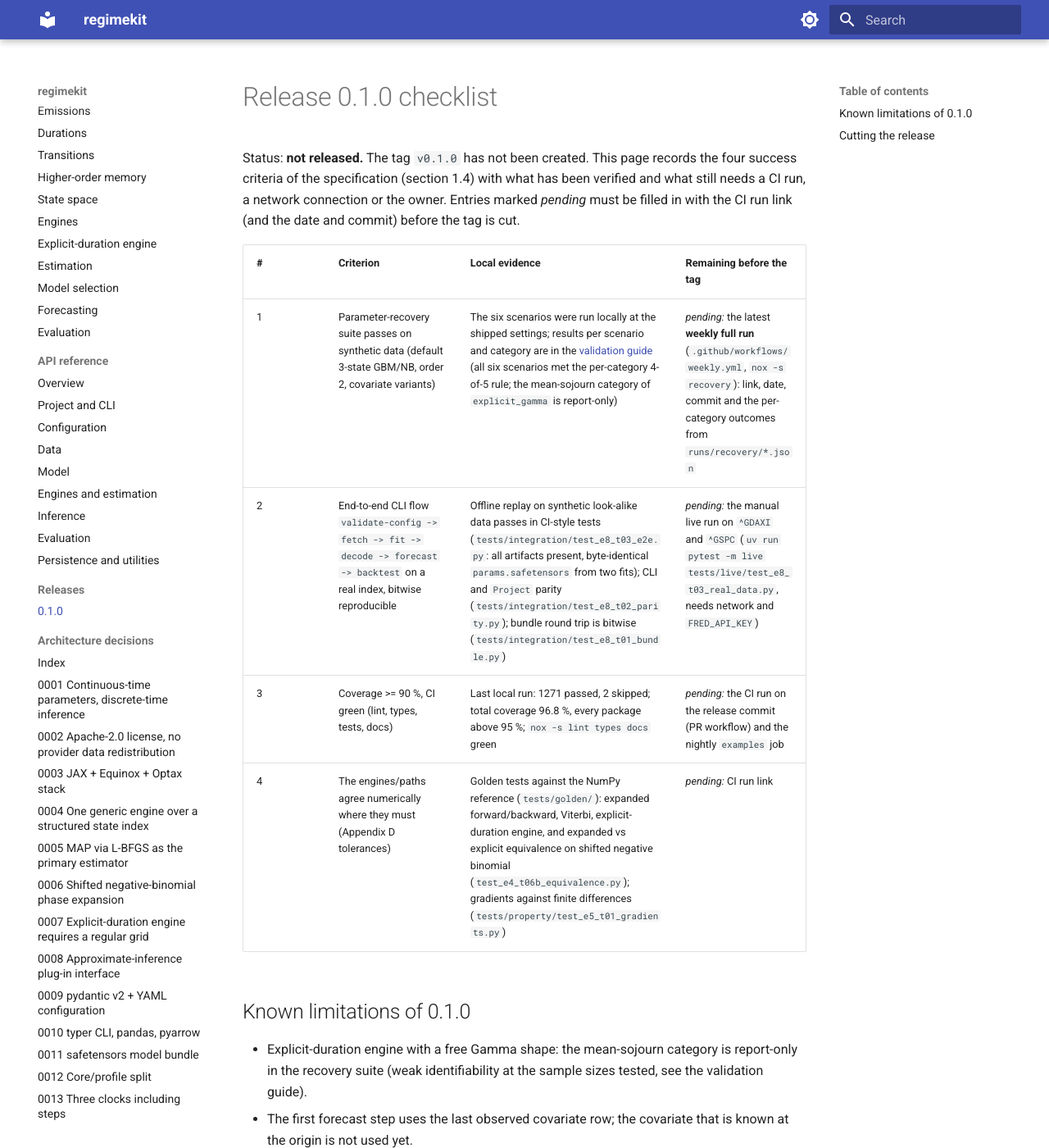
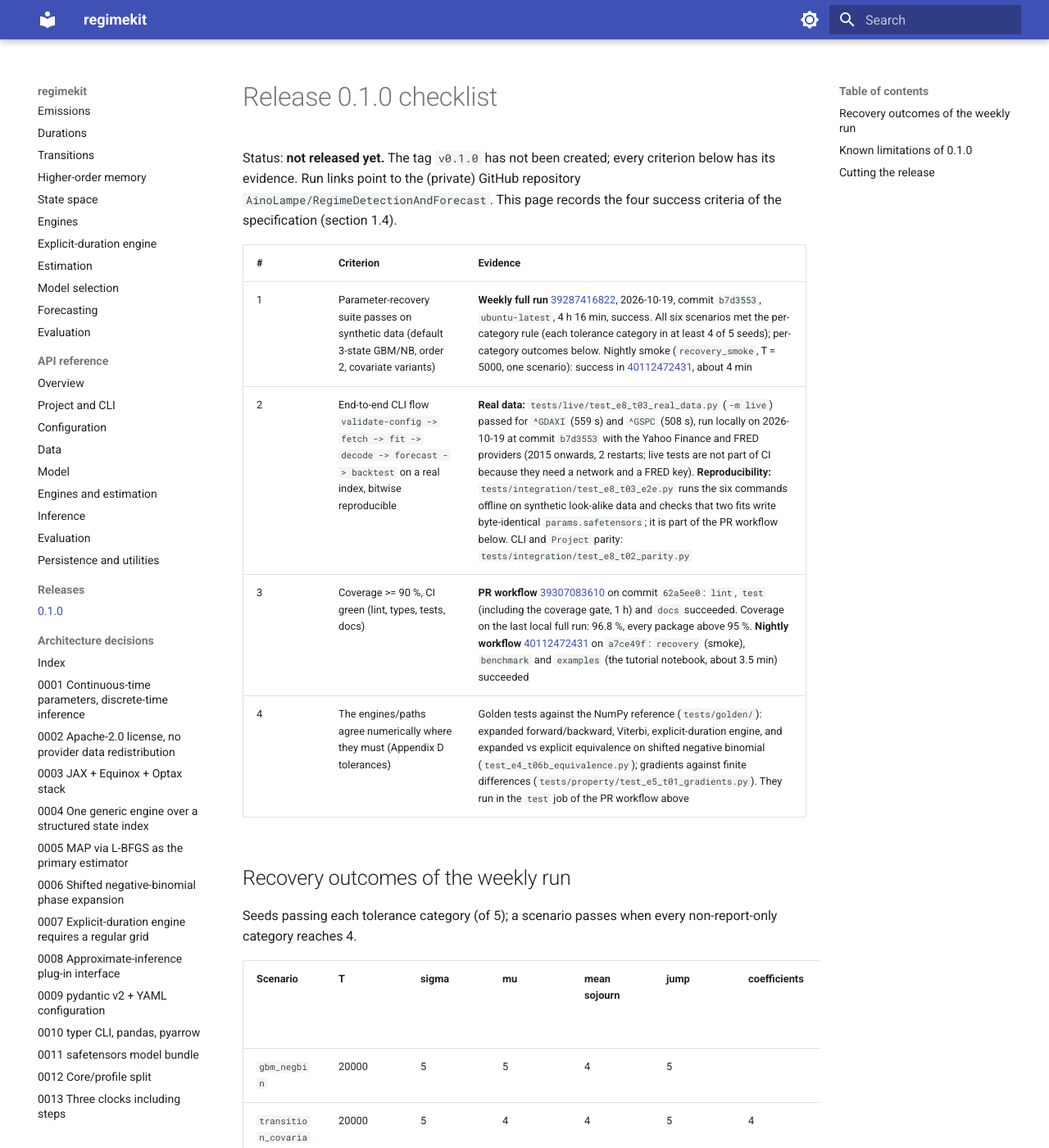
Before and after one commit to AinoLampe/RegimeDetectionAndForecast, an MkDocs documentation site: the page built from docs/releases/0.1.0.md, in a window 1280 px wide and 1400 px high. Shown: the whole window at 82% size. Built offline with MkDocs 1.6.1 and Material for MkDocs 9.7.7, drawn with Linux system fonts in a browser that asks for light colours; some of the changed text lies outside the part shown.

Commit message:
docs(release): fill the 0.1.0 checklist with the CI run evidence
Weekly full recovery run 39287416822 (all six scenarios), PR workflow 39307083610, nightly 40112472431, live
^GDAXI/^GSPC run. The tag v0.1.0 is not created.
Deviations: none.

Co-Authored-By: Claude Sonnet 5.5 <noreply@anthropic.com>

```diff
--- a/docs/releases/0.1.0.md
+++ b/docs/releases/0.1.0.md
@@ -1,16 +1,30 @@
 # Release 0.1.0 checklist
 
-Status: **not released.** The tag `v0.1.0` has not been created. This page records the four success
-criteria of the specification (section 1.4) with what has been verified and what still needs a CI run, a
-network connection or the owner. Entries marked *pending* must be filled in with the CI run link (and the
-date and commit) before the tag is cut.
+Status: **not released yet.** The tag `v0.1.0` has not been created; every criterion below has its evidence.
+Run links point to the (private) GitHub repository `AinoLampe/RegimeDetectionAndForecast`. This page records
+the four success criteria of the specification (section 1.4).
 
-| # | Criterion | Local evidence | Remaining before the tag |
-|---|---|---|---|
-| 1 | Parameter-recovery suite passes on synthetic data (default 3-state GBM/NB, order 2, covariate variants) | The six scenarios were run locally at the shipped settings; results per scenario and category are in the [validation guide](../guide/validation.md) (all six scenarios met the per-category 4-of-5 rule; the mean-sojourn category of `explicit_gamma` is report-only) | *pending:* the latest **weekly full run** (`.github/workflows/weekly.yml`, `nox -s recovery`): link, date, commit and the per-category outcomes from `runs/recovery/*.json` |
-| 2 | End-to-end CLI flow `validate-config -> fetch -> fit -> decode -> forecast -> backtest` on a real index, bitwise reproducible | Offline replay on synthetic look-alike data passes in CI-style tests (`tests/integration/test_e8_t03_e2e.py`: all artifacts present, byte-identical `params.safetensors` from two fits); CLI and `Project` parity (`tests/integration/test_e8_t02_parity.py`); bundle round trip is bitwise (`tests/integration/test_e8_t01_bundle.py`) | *pending:* the manual live run on `^GDAXI` and `^GSPC` (`uv run pytest -m live tests/live/test_e8_t03_real_data.py`, needs network and `FRED_API_KEY`) |
-| 3 | Coverage >= 90 %, CI green (lint, types, tests, docs) | Last local run: 1271 passed, 2 skipped; total coverage 96.8 %, every package above 95 %; `nox -s lint types docs` green | *pending:* the CI run on the release commit (PR workflow) and the nightly `examples` job |
-| 4 | The engines/paths agree numerically where they must (Appendix D tolerances) | Golden tests against the NumPy reference (`tests/golden/`): expanded forward/backward, Viterbi, explicit-duration engine, and expanded vs explicit equivalence on shifted negative binomial (`test_e4_t06b_equivalence.py`); gradients against finite differences (`tests/property/test_e5_t01_gradients.py`) | *pending:* CI run link |
+| # | Criterion | Evidence |
+|---|---|---|
+| 1 | Parameter-recovery suite passes on synthetic data (default 3-state GBM/NB, order 2, covariate variants) | **Weekly full run** [39287416822](https://github.com/AinoLampe/RegimeDetectionAndForecast/actions/runs/39287416822), 2026-10-19, commit `b7d3553`, `ubuntu-latest`, 4 h 16 min, success. All six scenarios met the per-category rule (each tolerance category in at least 4 of 5 seeds); per-category outcomes below. Nightly smoke (`recovery_smoke`, T = 5000, one scenario): success in [40112472431](https://github.com/AinoLampe/RegimeDetectionAndForecast/actions/runs/40112472431), about 4 min |
+| 2 | End-to-end CLI flow `validate-config -> fetch -> fit -> decode -> forecast -> backtest` on a real index, bitwise reproducible | **Real data:** `tests/live/test_e8_t03_real_data.py` (`-m live`) passed for `^GDAXI` (559 s) and `^GSPC` (508 s), run locally on 2026-10-19 at commit `b7d3553` with the Yahoo Finance and FRED providers (2015 onwards, 2 restarts; live tests are not part of CI because they need a network and a FRED key). **Reproducibility:** `tests/integration/test_e8_t03_e2e.py` runs the six commands offline on synthetic look-alike data and checks that two fits write byte-identical `params.safetensors`; it is part of the PR workflow below. CLI and `Project` parity: `tests/integration/test_e8_t02_parity.py` |
+| 3 | Coverage >= 90 %, CI green (lint, types, tests, docs) | **PR workflow** [39307083610](https://github.com/AinoLampe/RegimeDetectionAndForecast/actions/runs/39307083610) on commit `62a5ee0`: `lint`, `test` (including the coverage gate, 1 h) and `docs` succeeded. Coverage on the last local full run: 96.8 %, every package above 95 %. **Nightly workflow** [40112472431](https://github.com/AinoLampe/RegimeDetectionAndForecast/actions/runs/40112472431) on `a7ce49f`: `recovery` (smoke), `benchmark` and `examples` (the tutorial notebook, about 3.5 min) succeeded |
+| 4 | The engines/paths agree numerically where they must (Appendix D tolerances) | Golden tests against the NumPy reference (`tests/golden/`): expanded forward/backward, Viterbi, explicit-duration engine, and expanded vs explicit equivalence on shifted negative binomial (`test_e4_t06b_equivalence.py`); gradients against finite differences (`tests/property/test_e5_t01_gradients.py`). They run in the `test` job of the PR workflow above |
+
+## Recovery outcomes of the weekly run
+
+Seeds passing each tolerance category (of 5); a scenario passes when every non-report-only category reaches 4.
+
+| Scenario | T | sigma | mu | mean sojourn | jump | coefficients | Seeds passing every check |
+|---|---|---|---|---|---|---|---|
+| `gbm_negbin` | 20000 | 5 | 5 | 4 | 5 | | 4 |
+| `transition_covariates` | 20000 | 5 | 4 | 4 | 5 | 4 | 2 |
+| `duration_covariates` | 20000 | 5 | 5 | 5 | 5 | 5 | 5 |
+| `order2` | 50000 | 5 | 4 | 5 | 4 | | 3 |
+| `explicit_gamma` | 20000 | 5 | 5 | 3 (report-only) | 5 | | 3 |
+| `fixed_drift` | 20000 | 5 | | 5 | 5 | | 5 |
+
+The JSON reports are the `recovery-reports` artifact of the run.
 
 ## Known limitations of 0.1.0
 
@@ -20,17 +34,20 @@ date and commit) before the tag is cut.
   is not used yet.
 - A pinned `data.cache.snapshot` cannot be combined with covariates (one id names one cache entry).
 - Weekday calendar only for forecast dates (no holiday calendar).
-- GPU tests and the CI timing of the recovery smoke and weekly jobs have not been run on CI hardware.
+- GPU tests have not been run (no GPU runner).
+- The nightly benchmark gate compares against a baseline recorded on the GitHub runner image; a runner image
+  change can move it and require re-recording (`scripts/make_benchmark_baseline.py`).
+- The real-data run is a manual `-m live` test, not a CI job.
 
 ## Cutting the release
 
-1. Fill in the *pending* cells above with the CI links, dates and commits.
-2. `uv run towncrier build --version 0.1.0` collects `changelog.d/` into `CHANGELOG.md` (check with
+1. `uv run towncrier build --version 0.1.0` collects `changelog.d/` into `CHANGELOG.md` (check with
    `--draft` first), and bump `version` in `pyproject.toml` from `0.1.0.dev0` to `0.1.0`.
-3. Commit with a conventional message, then `git tag v0.1.0` and push the tag. The
-   `.github/workflows/release.yml` workflow builds the sdist and wheel and attaches them to a GitHub
-   Release; publishing to PyPI is a manual, opt-in step of that workflow.
+2. Commit with a conventional message and push to `main`; wait for the PR workflow to pass on that commit.
+3. `git tag v0.1.0` and push the tag. The `.github/workflows/release.yml` workflow checks that the tag
+   equals `project.version`, builds the sdist and wheel and attaches them to a GitHub Release; publishing to
+   PyPI is a manual, opt-in step of that workflow.
 
-`[tool.semantic_release]` in `pyproject.toml` (conventional commits, `v{version}` tags, `0.y.z`) is configured for
-later releases; 0.1.0 is cut by the manual steps above. Its dry run was not completed here (no `origin`
-remote), and the pre-release version string `0.1.0.dev0` is not strict semver, so bump it first.
+`[tool.semantic_release]` in `pyproject.toml` (conventional commits, `v{version}` tags, `0.y.z`) is configured
+for later releases (`semantic-release --noop version --print` reports `0.1.0`); 0.1.0 is cut by the manual
+steps above.
```
Also changed, not shown: spec/STATUS.md (+2 -2 lines), 1 other file.
